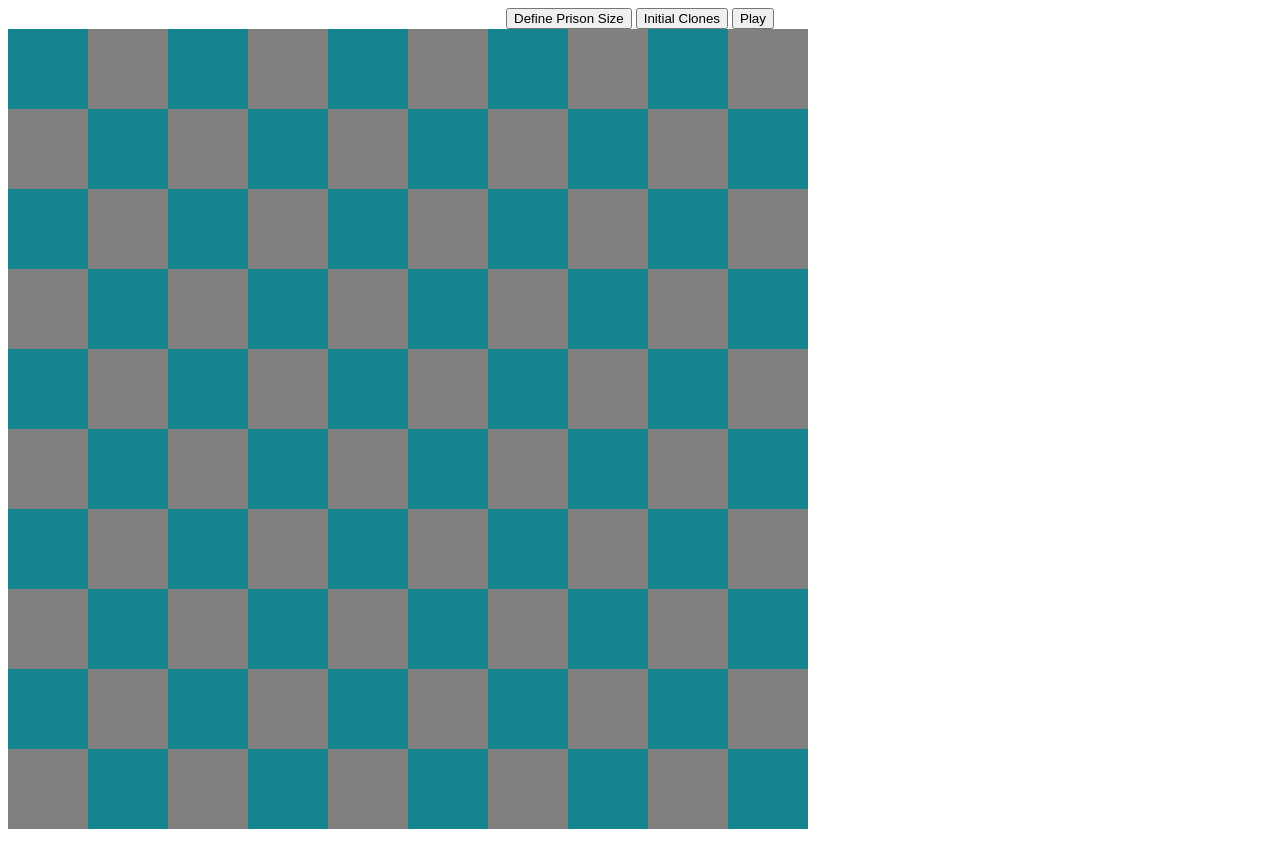
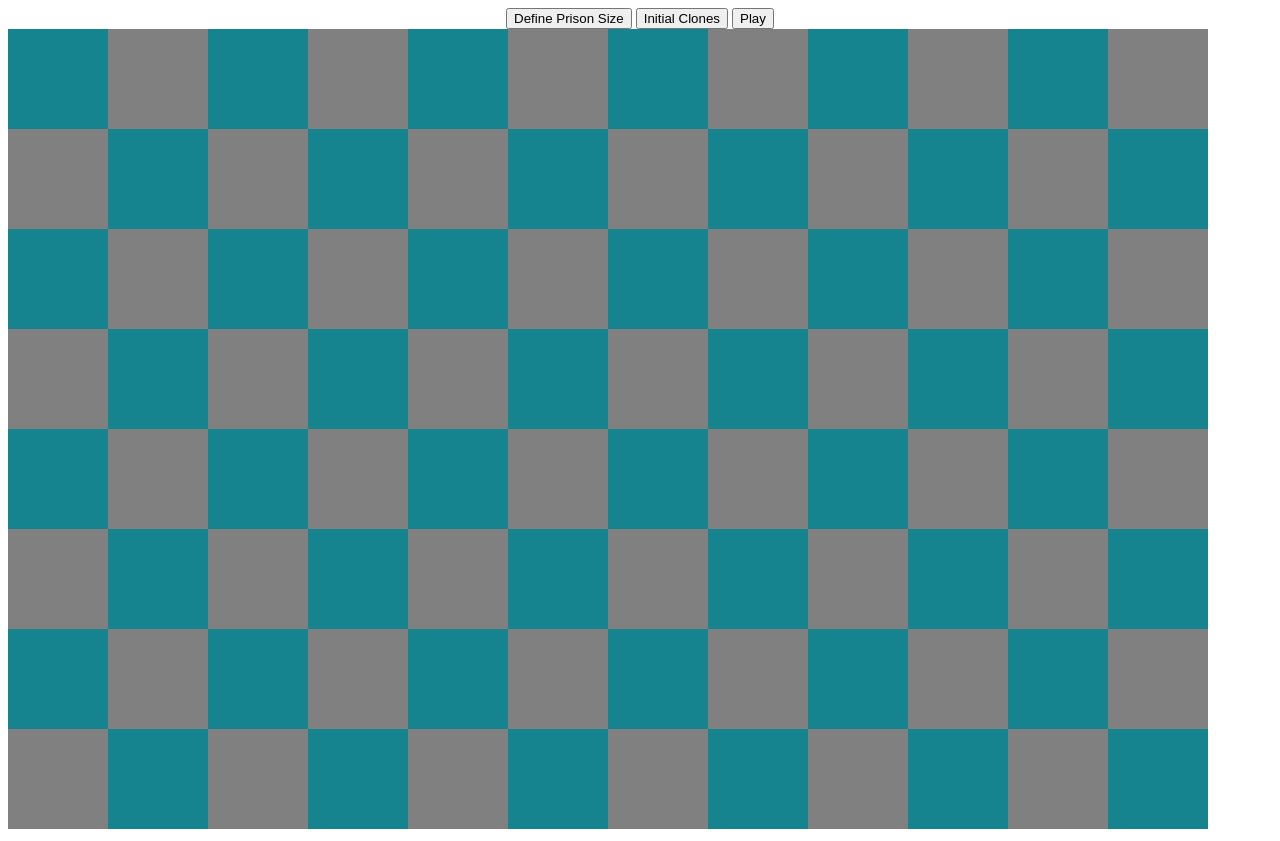
Before and after one commit to kiancm/free-the-clones, a website: page index.html in a window 1280 px wide. Drawn offline with Linux system fonts and the light colour scheme.

Commit message:
get changes off work computer

```diff
--- a/index.html
+++ b/index.html
@@ -10,7 +10,9 @@
             <button id="clones">Initial Clones</button>
             <button id="play">Play</button>
         </div>
-        <canvas></canvas>
+        <div id="canvas">
+            <canvas></canvas>
+        </div>
         <script src="main.js"></script>
     </body>
 </html>
--- a/main.js
+++ b/main.js
@@ -6,15 +6,17 @@ const ctx = canvas.getContext("2d");
 const states = { PRISON: 0, CLONES: 1, PLAY: 2, END: 3 };
 let state = states.PRISON;
 
-const size = Math.min(window.innerWidth, window.innerHeight);
-const numItems = 10;
-const itemSize = size / numItems;
-canvas.width = size;
-canvas.height = size;
+let itemSize = 100;
+const width = window.innerWidth;
+const height = window.innerHeight;
+const widthItems = Math.floor(width / itemSize);
+const heightItems = Math.floor(height / itemSize);
+canvas.width = width;
+canvas.height = height;
 
 let switchFill = false;
-for (let i = 0; i < numItems; i++) {
-  for (let j = 0; j < numItems; j++) {
+for (let i = 0; i < widthItems; i++) {
+  for (let j = 0; j < heightItems; j++) {
     switchFill = (i + j) % 2;
     ctx.fillStyle = switchFill ? fill1 : fill2;
     ctx.fillRect(i * itemSize, j * itemSize, itemSize, itemSize);
@@ -114,6 +116,9 @@ canvas.addEventListener("click", function (e) {
   }
 });
 
+canvas.setInterval(() => {
+
+}, interval);
 canvas.addEventListener("click", function (e) {
   state =
     cloneList.length &&
```
Also changed, not shown: package.json (+4 -4 lines), 1 other file.
